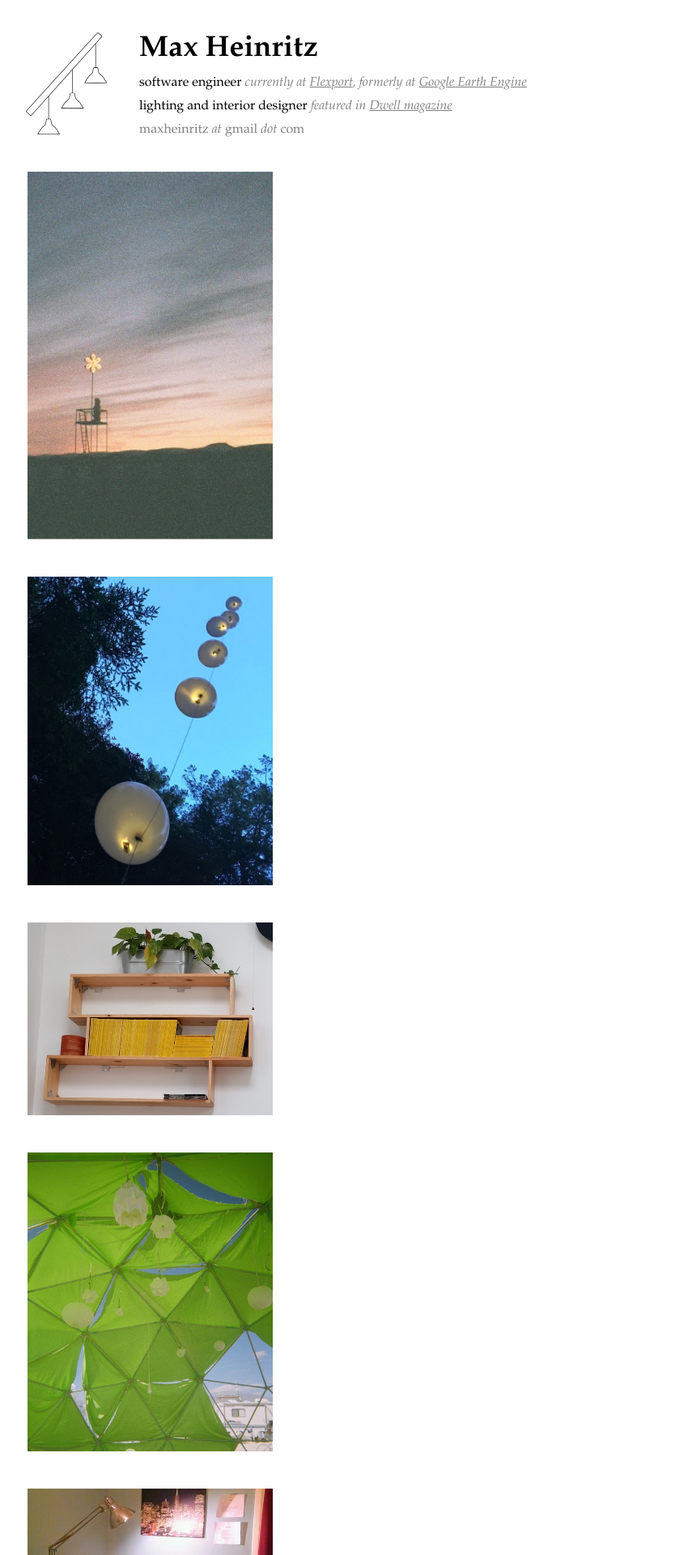
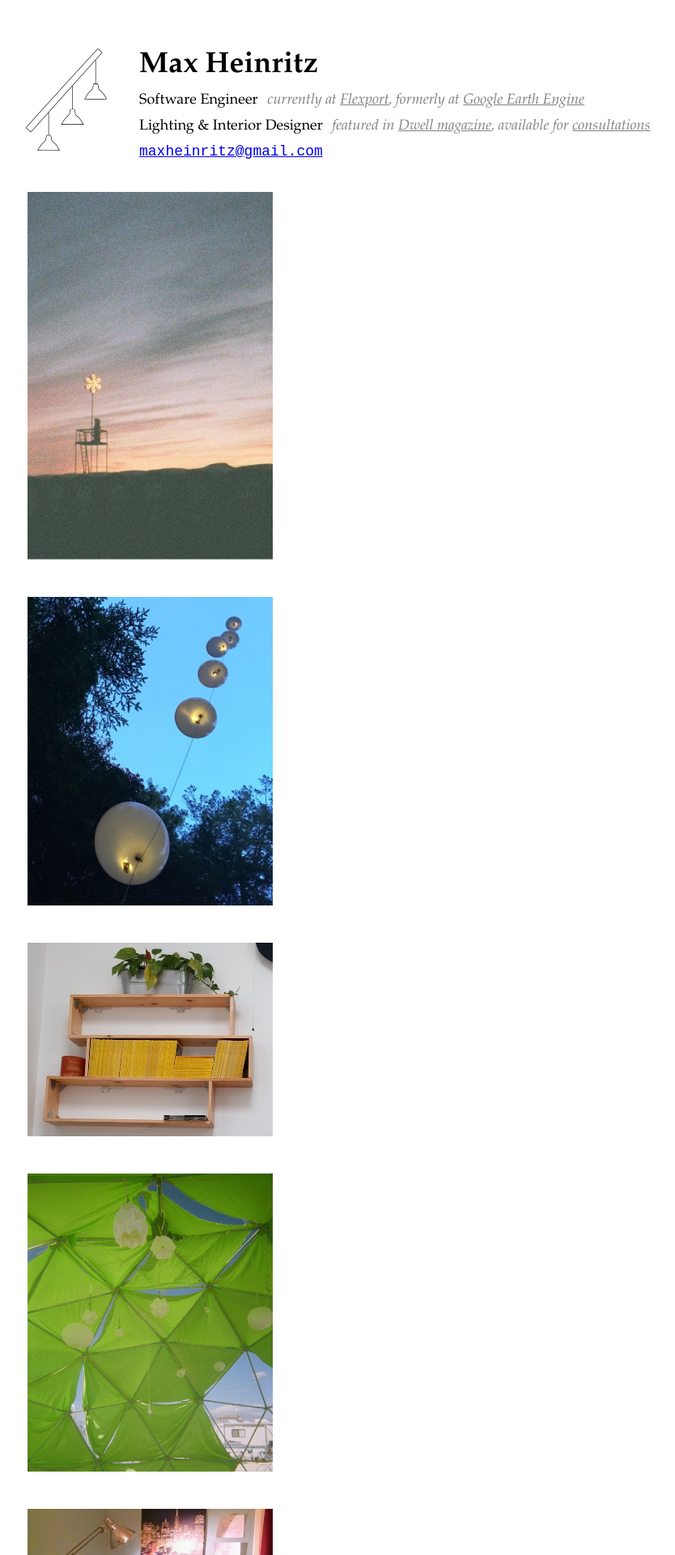
Before and after one commit to maxh/maxheinritz.com, a Jekyll site: the page built from index.md, in a window 1280 px wide. Shown: the top 1920 px of the page at 81% size, without its empty margins (108-942 px from the left). Built offline with Jekyll 4.4.1, drawn with Linux system fonts in a browser that asks for light colours.

Commit message:
add consultations page

```diff
--- a/_includes/head.html
+++ b/_includes/head.html
@@ -18,4 +18,10 @@
   <meta name="twitter:description" content="{{ site.desc }}">
   <link rel="stylesheet" type="text/css" href="/style.css">
   <link href="https://fonts.googleapis.com/css?family=Montserrat:300" rel="stylesheet">
+  <script>
+    // Hide the main section until all images load to avoid incremental loading.
+    window.onload = function() {
+      document.querySelector("main").classList.remove("hidden");
+    };
+  </script>
 </head>
--- a/_includes/header.html
+++ b/_includes/header.html
@@ -5,39 +5,41 @@
         <img src="/images/lofty-logo.png" class="brand">
       </a>
       <div class="name-detail">
-        <h1>Max Heinritz</h1>
+        <h1 class="name-detail"><a href="/" class="discreet-link">Max Heinritz</a></h1>
         <div class="email">
-          maxheinritz <span class="intermediate">at</span> gmail <span class="intermediate">dot</span> com
+          <a href="mailto:maxheinritz@gmail.com">maxheinritz@gmail.com</a>
         </div>
       </div>
     </div>
     <div class="two">
-      <h1 class="name-detail">Max Heinritz</h1>
+      <h1 class="name-detail"><a href="/" class="discreet-link">Max Heinritz</a></h1>
       <ul>
         <li>
-          software engineer
-          <span class="role">
+          <span class="role">Software Engineer</span>
+          <span class="role-detail">
             currently at
             <a href="https://www.flexport.com">Flexport</a><span class="comma">,</span>
           </span>
-          <span class="role">
+          <span class="role-detail">
             formerly at
-            <a href="https://earthengine.google.com">
-              Google Earth Engine
-            </a>
+            <a href="https://earthengine.google.com">Google Earth Engine</a>
           </span>
         </li>
         <li>
-          lighting and interior designer
-          <span class="role">
+          <span class="role">Lighting & Interior Designer</span>
+          <span class="role-detail">
             featured in
-            <a href="https://www.dwell.com/home/maxs-apartment-8ea8fae9">
-              Dwell magazine
+            <a href="https://www.dwell.com/home/maxs-apartment-8ea8fae9">Dwell magazine</a><span class="comma">,</span>
+          </span>
+          <span class="role-detail">
+            available for
+            <a href="/design">
+              consultations
             </a>
           </span>
         </li>
         <li class="name-detail email">
-          <div>maxheinritz <span class="intermediate">at</span> gmail <span class="intermediate">dot</span> com</div>
+          <a href="mailto:maxheinritz@gmail.com">maxheinritz@gmail.com</a>
         </li>
       </ul>
     </div>
--- a/_layouts/default.html
+++ b/_layouts/default.html
@@ -3,11 +3,6 @@
   {% include head.html %}
   <body class="home">
     {% include header.html %}
-    <script>
-      window.onload = function() {
-        document.querySelector("main").classList.remove("hidden");
-      };
-    </script>
     <main class="hidden">
       <div class="columns">
         {% for project in site.projects %}
--- a/style.css
+++ b/style.css
@@ -8,7 +8,7 @@
 
 body {
   overflow-y: scroll;
-  margin: 50px 40px;
+  margin: 0 40px;
 }
 
 img {
@@ -26,6 +26,11 @@
 
 .hidden {
   display: none;
+}
+
+.discreet-link {
+  text-decoration: none;
+  color: black;
 }
 
 /* Header. */
@@ -53,16 +58,27 @@
   margin: 0;
 }
 
-.top li {
-  margin-top: 10px;
-}
-
 .top .intermediate {
   font-style: italic;
 }
 
+.email {
+  color: gray;
+  font-family: "Courier New", Courier, monospace;
+}
+
+.role-detail {
+  font-style: italic;
+  color: gray;
+}
+
+.role-detail a {
+  font-style: italic;
+  color: gray;
+}
+
 @media (max-width: 540px) {
-  .top .role {
+  .top .role-detail {
     display: block;
     padding-left: 2em;
   }
@@ -71,16 +87,24 @@
   }
   .one {
     display: flex;
-    flex-direction: row-reverse;
-    justify-content: flex-end;
+    flex-direction: column;
+    justify-content: flex-start;
   }
   .top {
     flex-direction: column;
-    padding-bottom: 20px;
+    font-size: 14px;
+    margin-top: 40px;
+    margin-bottom: 30px;
+  }
+  .top li {
+    margin-top: 15px;
+  }
+  .role-detail {
+    margin-top: 4px;
   }
   .top img {
-    width: 35px;
-    margin-left: 35px;
+    width: 60px;
+    margin-bottom: 15px;
   }
   .two .name-detail {
     display: none;
@@ -88,16 +112,23 @@
 }
 
 @media (min-width: 540px) {
+  .role {
+    padding-right: .4em;
+  }
   h1 {
     font-size: 36px;
   }
   .top {
-    font-size: 16px;
+    font-size: 18px;
+    margin-top: 60px;
+    margin-bottom: 40px;
+  }
+  .top li {
+    margin-top: 10px;
   }
   .top img {
     width: 100px;
     margin-right: 40px;
-    margin-bottom: 40px;
   }
   .one .name-detail {
     display: none;
@@ -105,20 +136,6 @@
 }
 
 /* Home page. */
-
-.email {
-  color: gray;
-}
-
-.role {
-  font-style: italic;
-  color: gray;
-}
-
-.role a {
-  font-style: italic;
-  color: gray;
-}
 
 .columns {
   -webkit-column-count: 1;
@@ -168,7 +185,8 @@
 @media (min-width: 1200px) {
   body {
     max-width: 1000px;
-    margin: 40px auto;
+    margin-left: auto;
+    margin-right: auto;
   }
 }
 
@@ -187,10 +205,19 @@
   padding-bottom: 40px;
 }
 
-.project img {
+.project main img {
   max-width: 100%;
   display: block;
   margin-bottom: 40px;
+}
+
+@media (max-width: 540px) {
+  .project .email {
+    display: none;
+  }
+  .project .top .two {
+    display: none;
+  }
 }
 
 @media (min-width: 860px) {
@@ -209,3 +236,16 @@
     padding-bottom: 0;
   }
 }
+
+
+/* Design page. */
+
+.design .top {
+  opacity: .5;
+}
+
+@media (max-width: 540px) {
+  .design .top .two {
+    display: none;
+  }
+}
```
